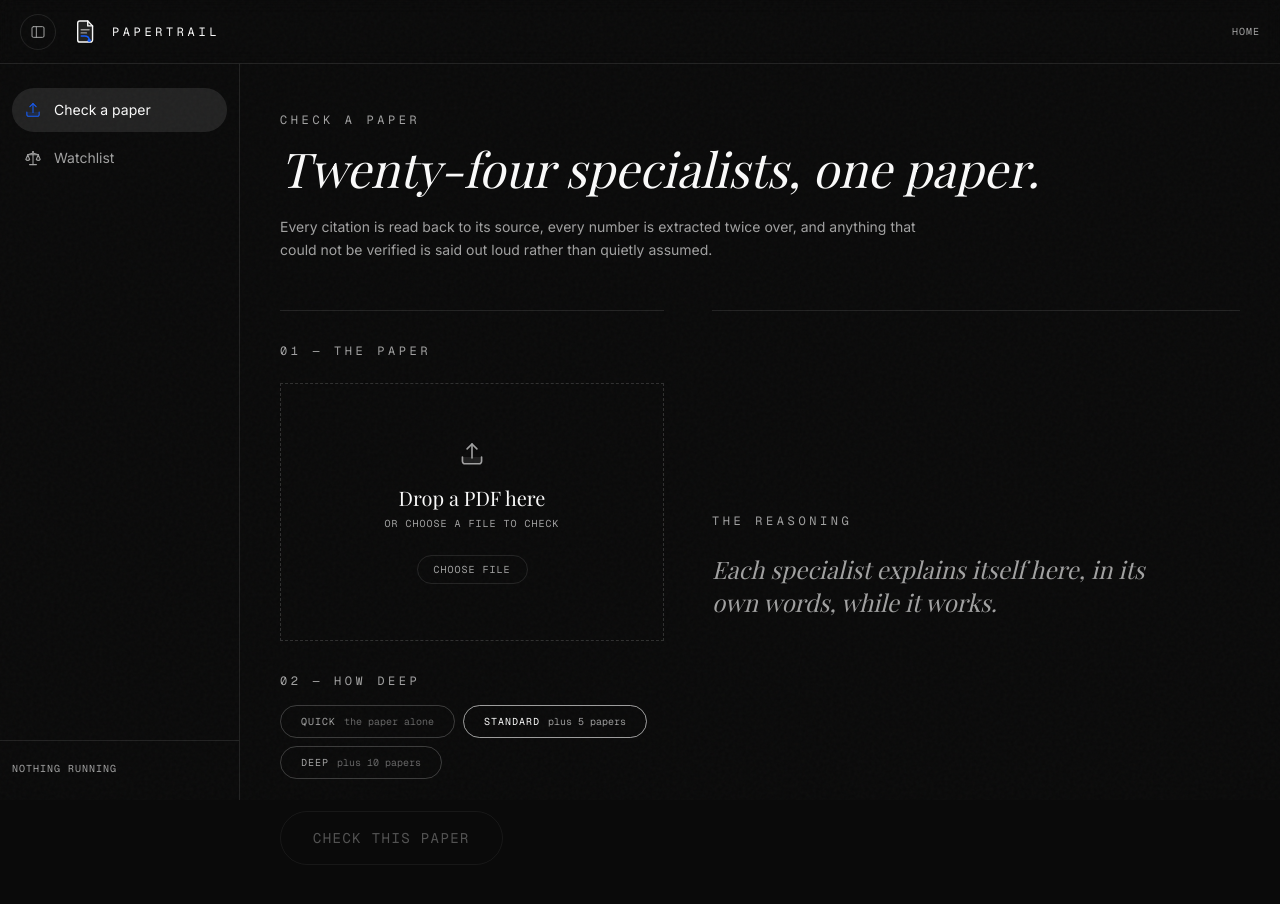
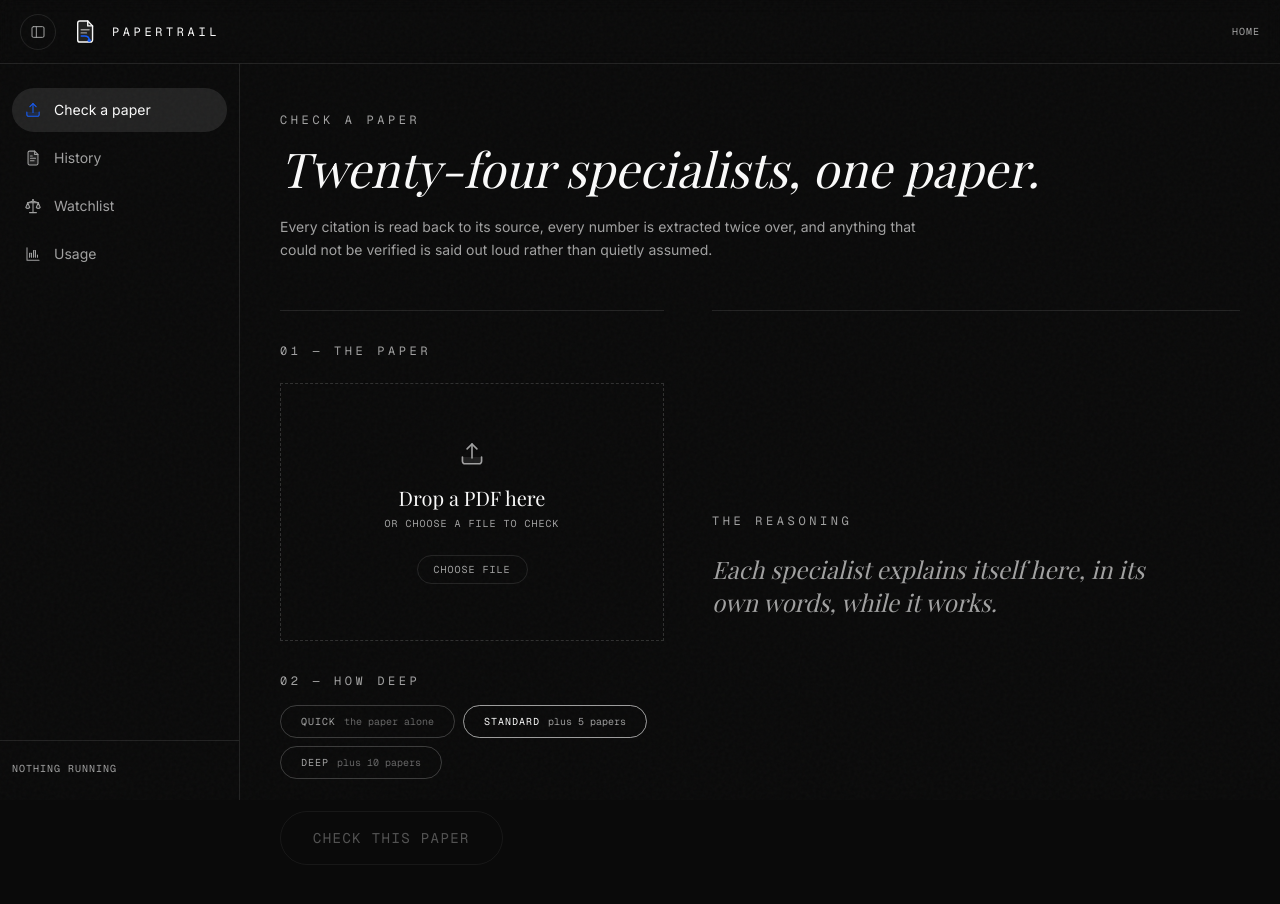
Before and after one commit to FlemingJohn/papertrail, a Next.js app: page /check in a window 1280 px wide. Shown: the top 904 px of the page. Built offline with nearby package versions, Linux system fonts and the light colour scheme; a web font is replaced by a local one.

Commit message:
feat: add history and usage to the sidebar

```diff
--- a/components/dashboard/sidebar.tsx
+++ b/components/dashboard/sidebar.tsx
@@ -7,7 +7,13 @@ import { AnimatePresence, motion } from "framer-motion";
 import { useDashboard } from "@/lib/client/dashboard-context";
 import { formatDollars } from "@/lib/config/pricing";
 import { microLabel } from "@/lib/design/tokens";
-import { ScaleIcon, SpinnerIcon, UploadIcon } from "./icons";
+import {
+  ChartIcon,
+  DocumentIcon,
+  ScaleIcon,
+  SpinnerIcon,
+  UploadIcon,
+} from "./icons";
 
 const openWidth = "15rem";
 
@@ -43,11 +49,27 @@ export function Sidebar() {
         />
 
         <SidebarLink
+          href="/history"
+          isActive={pathname === "/history"}
+          isSidebarOpen={isSidebarOpen}
+          icon={<DocumentIcon className="size-[18px]" />}
+          label="History"
+        />
+
+        <SidebarLink
           href="/watchlist"
           isActive={pathname === "/watchlist"}
           isSidebarOpen={isSidebarOpen}
           icon={<ScaleIcon className="size-[18px]" />}
           label="Watchlist"
+        />
+
+        <SidebarLink
+          href="/usage"
+          isActive={pathname === "/usage"}
+          isSidebarOpen={isSidebarOpen}
+          icon={<ChartIcon className="size-[18px]" />}
+          label="Usage"
         />
       </nav>
 
--- a/lib/tools/registry.ts
+++ b/lib/tools/registry.ts
@@ -14,6 +14,7 @@ import { saveWatch, stopWatch } from "./database/save-watch";
 import { findDueWatches, listWatches } from "./database/list-watches";
 import { saveWatchCheck } from "./database/save-watch-check";
 import { findWatchHistory } from "./database/find-watch-history";
+import { listReports, readReport, summariseUsage } from "./database/list-reports";
 
 export const allTools: readonly RegisteredTool[] = [
   readDocument,
@@ -34,6 +35,9 @@ export const allTools: readonly RegisteredTool[] = [
   findDueWatches,
   saveWatchCheck,
   findWatchHistory,
+  listReports,
+  readReport,
+  summariseUsage,
 ] as readonly RegisteredTool[];
 
 const toolsByName = new Map<string, RegisteredTool>(
@@ -85,6 +89,9 @@ export const toolLabels: Record<string, string> = {
   database_find_due_watches: "Finding checks that are due",
   database_save_watch_check: "Storing the comparison",
   database_find_watch_history: "Reading the check history",
+  database_list_reports: "Listing past reports",
+  database_read_report: "Opening a stored report",
+  database_summarise_usage: "Totalling usage",
 };
 
 export function getToolLabel(name: string): string {
```
